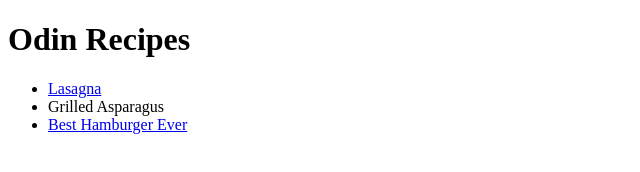
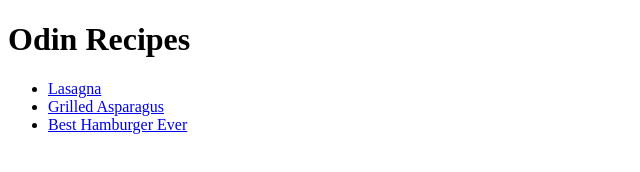
Before and after one commit to rizmyusuf/odin-recipes, a plain HTML site: page index.html in a window 1280 px wide. Shown: the whole page, without its empty margins (0-640 px from the left). Drawn offline with Linux system fonts and the light colour scheme.

Commit message:
Move text within <a> tag

```diff
--- a/index.html
+++ b/index.html
@@ -9,7 +9,7 @@
     <h1>Odin Recipes</h1>
     <ul>
       <li><a href="recipes/lasagna.html">Lasagna</a></li>
-      <li><a href="recipes/asparagus.html"></a>Grilled Asparagus</li>
+      <li><a href="recipes/asparagus.html">Grilled Asparagus</a></li>
       <li><a href="recipes/hamburger.html">Best Hamburger Ever</a></li>
     </ul>
   </body>
```
